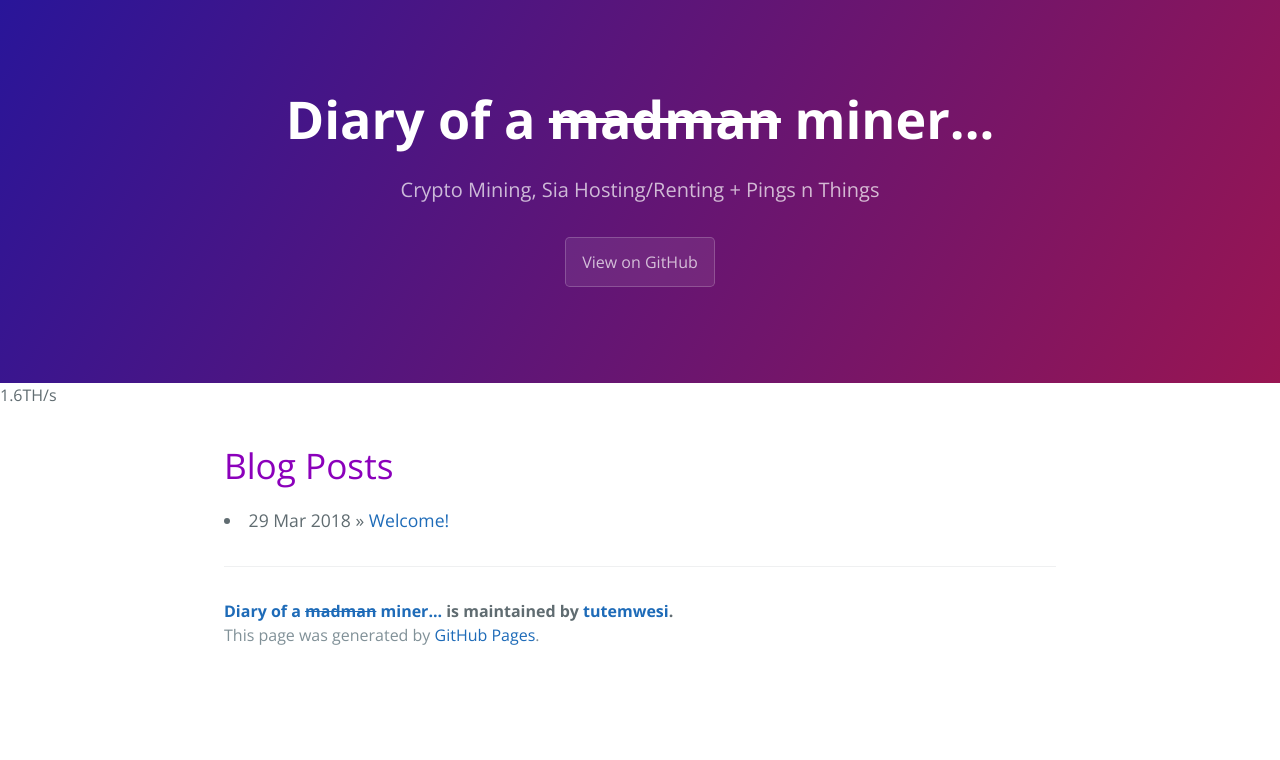
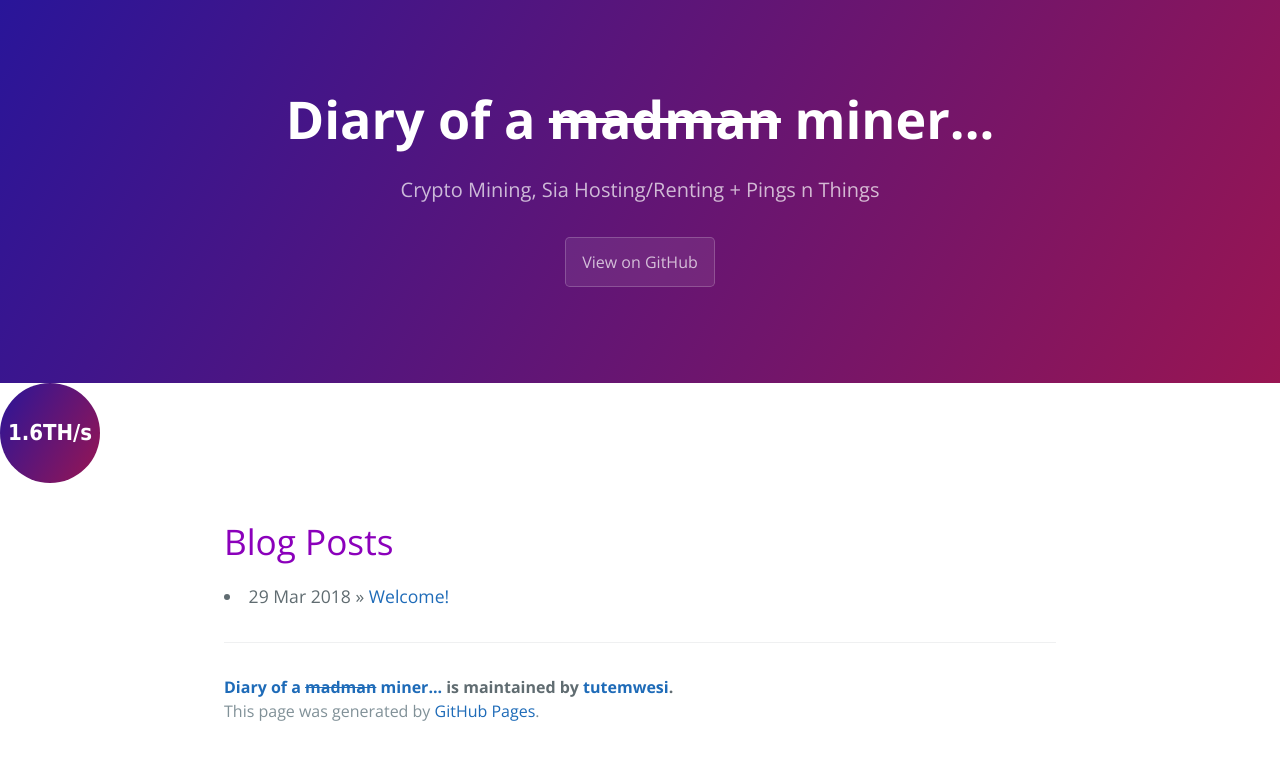
Before and after one commit to intheether/intheether.github.io, a Jekyll site: the page built from index.md, in a window 1280 px wide. Shown: the top 760 px of the page. Built offline with Jekyll 4.4.1, drawn with Linux system fonts in a browser that asks for light colours.

Commit message:
Update default.html

```diff
--- a/_layouts/default.html
+++ b/_layouts/default.html
@@ -5,7 +5,7 @@
 
   <body>
     {% include page-header.html %}
-    <div class="dot">1.6TH/s</div>
+    <div class="hashrate">1.6TH/s</div>
 
     <section class="main-content">
 
```
